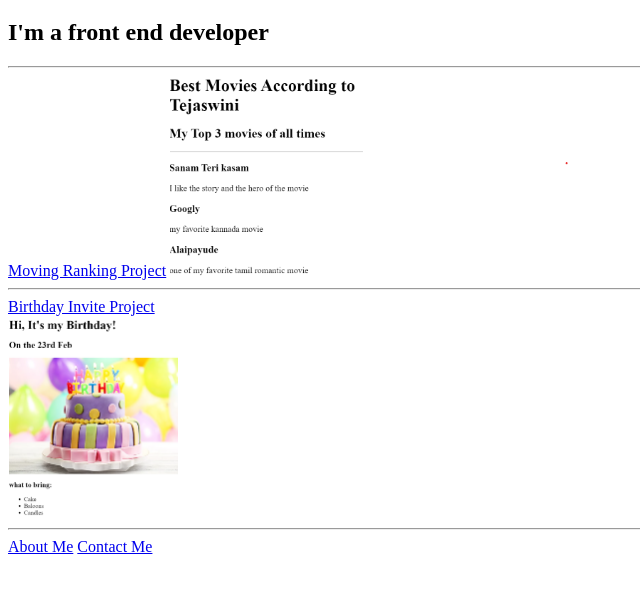
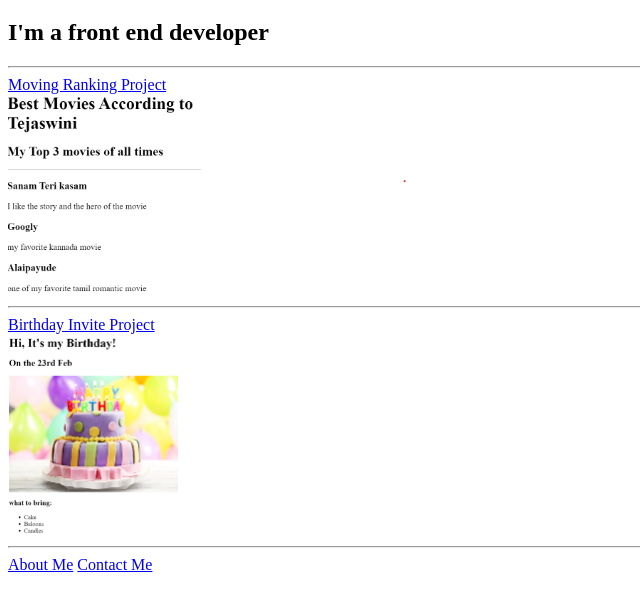
Before and after one commit to tejaswinia571/html-Portfolio, a plain HTML site: page index.html in a window 1280 px wide. Shown: the part 61-672 px from the top of the page, without its empty margins (0-640 px from the left). Drawn offline with Linux system fonts and the light colour scheme.

Commit message:
Update index.html

```diff
--- a/index.html
+++ b/index.html
@@ -10,7 +10,7 @@
     <h1> Hi! Welcome to Tejaswini's Website</h1>
     <h2>I'm a front end developer</h2>
     <hr/>
-    <a href="./public/movie-ranking.html">Moving Ranking Project</a>
+    <a href="./public/movie-ranking.html">Moving Ranking Project</a><br/>
 
     <img src="./assets/images/myMovieRank.png" height="200"/><br/>
     <hr/>
```
